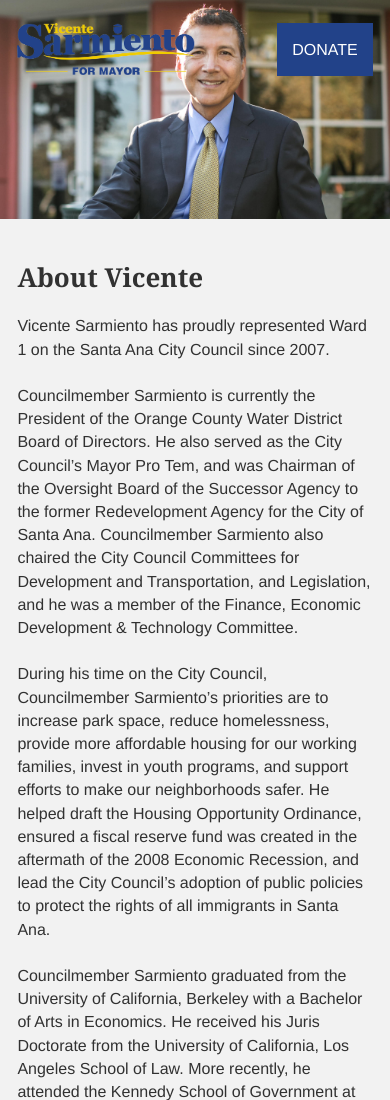
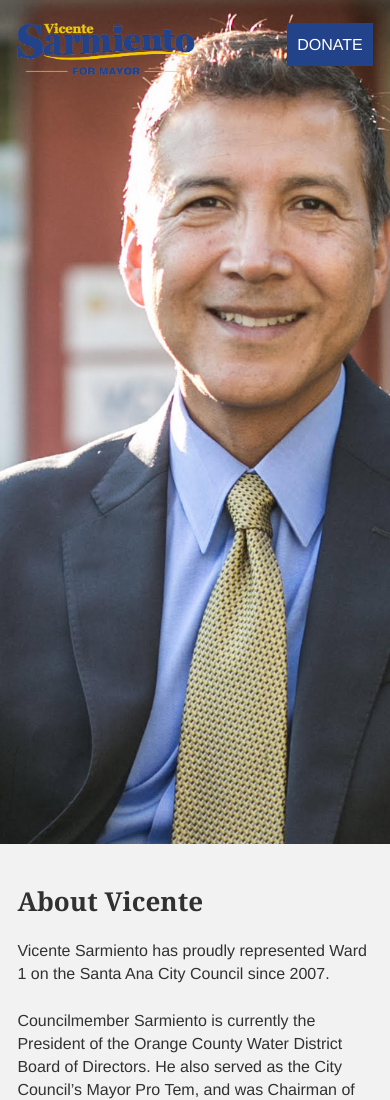
Before and after one commit to kenput3r/vicentesarmiento-spanish, a Gatsby site: page / in a window 390 px wide. Shown: the top 1100 px of the page. Built offline with nearby package versions, Linux system fonts and the light colour scheme; Gatsby itself is replaced by a stand-in of ours.

Commit message:
mobile styles

```diff
--- a/src/components/header.js
+++ b/src/components/header.js
@@ -50,10 +50,10 @@ const Header = ({ siteTitle }) => {
           </h1>
         </div>
         <div style={{display:"inline-block", width:"50%", textAlign:"right", verticalAlign:"top"}}>
-          <a style={buttonStyles} href="https://www.efundraisingconnections.com/c/VicenteSarmiento/">DONATE</a>
+          <a className="button" style={buttonStyles} href="https://www.efundraisingconnections.com/c/VicenteSarmiento/">DONATE</a>
         </div>
       </div>
-      <div>
+      <div id="HeroContainer">
         <Hero />
       </div>
       {/* <div style={{textAlign:"center", marginTop:badgeLift}}>
--- a/src/components/layout.css
+++ b/src/components/layout.css
@@ -628,4 +628,15 @@ footer a {
   html {
     font-size: 100%;
   }
+
+  .button {
+    padding: 10px !important;
+  }
+  #HeroContainer .gatsby-image-wrapper {
+    height: 100vh;
+  }
+
+  #HeroContainer .gatsby-image-wrapper picture img {
+    height: 100vh;
+  }
 }
```
